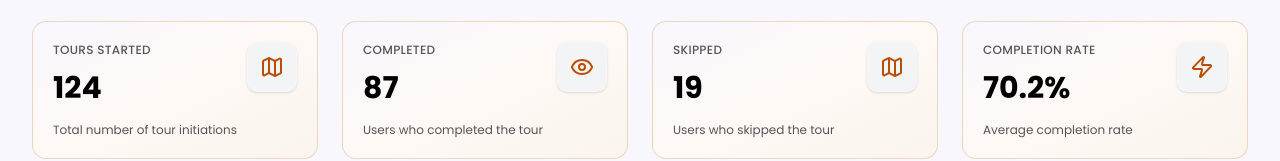
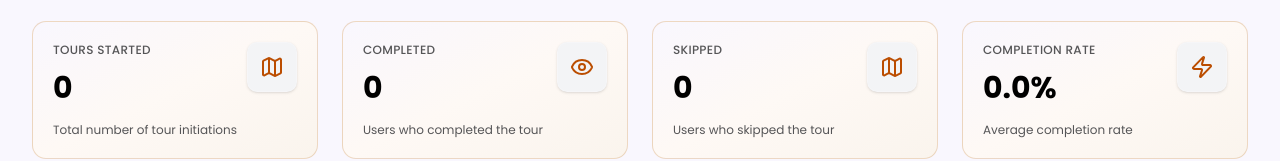
Before and after one commit to Truella/Path-Panda, a Next.js app in the folder path_panda/: page /dashboard in a window 1280 px wide. Shown: the part 186-347 px from the top of the page. Built offline with nearby package versions, Linux system fonts and the light colour scheme; no server answers; the database is empty.

Commit message:
fix: consume analytics hooks on dashboard stats

```diff
--- a/path_panda/src/app/(protected pages)/dashboard/page.tsx
+++ b/path_panda/src/app/(protected pages)/dashboard/page.tsx
@@ -35,14 +35,40 @@ export default function Dashboard() {
     useAllTourAnalytics(tours);
 
   // Calculate aggregate stats from all tours
-  // MOCK STATS (replace the entire useMemo block)
-const stats = {
-  toursStarted: 124,
-  completed: 87,
-  skipped: 19,
-  completionRate: "70.2%",
-};
+  const stats = useMemo(() => {
+    if (!tourAnalyticsData) {
+      return {
+        toursStarted: 0,
+        completed: 0,
+        skipped: 0,
+        completionRate: '0.0%',
+      };
+    }
 
+    const totals = tourAnalyticsData.reduce(
+      (acc, item) => {
+        if (item.analytics) {
+          acc.toursStarted += item.analytics.totalSessions;
+          acc.completed += item.analytics.completedSessions;
+          acc.skipped += item.analytics.skippedSessions;
+        }
+        return acc;
+      },
+      { toursStarted: 0, completed: 0, skipped: 0 },
+    );
+
+    const completionRate =
+      totals.toursStarted > 0
+        ? ((totals.completed / totals.toursStarted) * 100).toFixed(1)
+        : '0.0';
+
+    return {
+      toursStarted: totals.toursStarted,
+      completed: totals.completed,
+      skipped: totals.skipped,
+      completionRate: `${completionRate}%`,
+    };
+  }, [tourAnalyticsData]);
 
   const handleDeleteTour = async (id: string, tourTitle: string) => {
     try {
```
